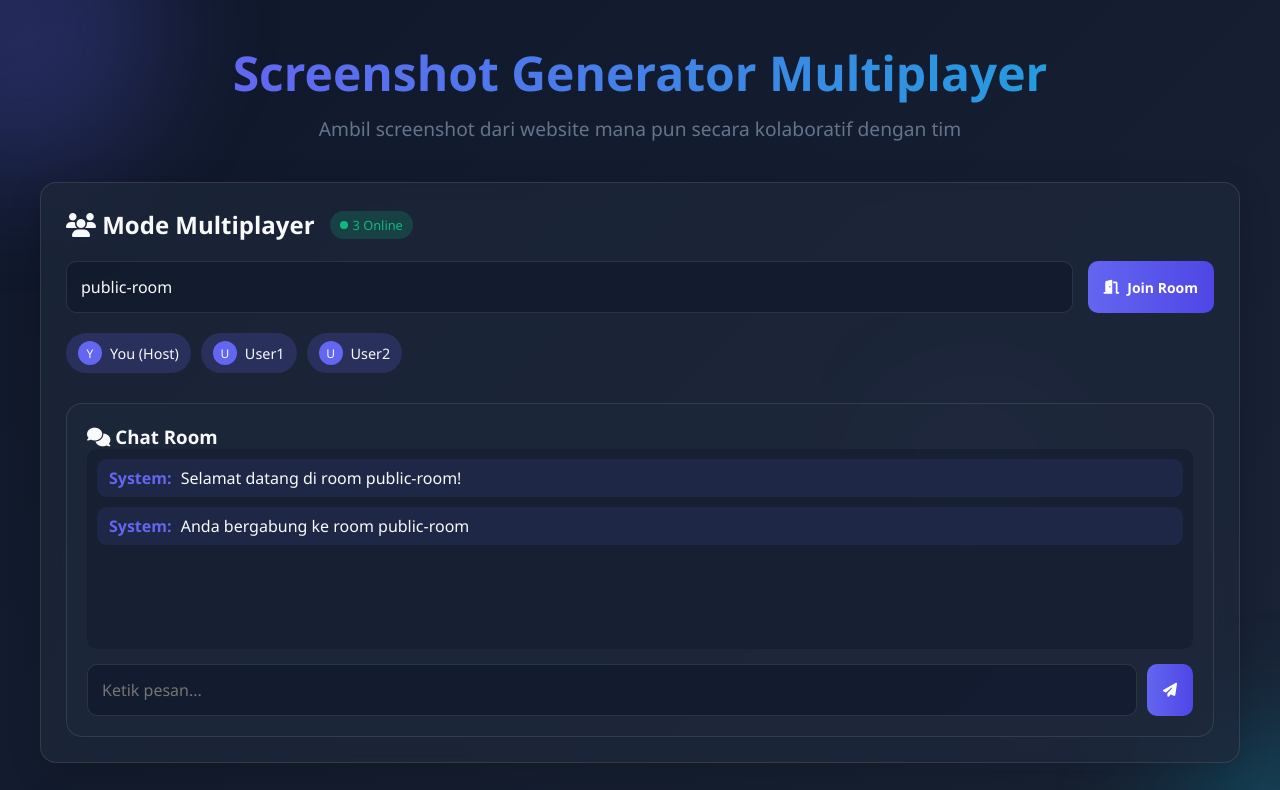
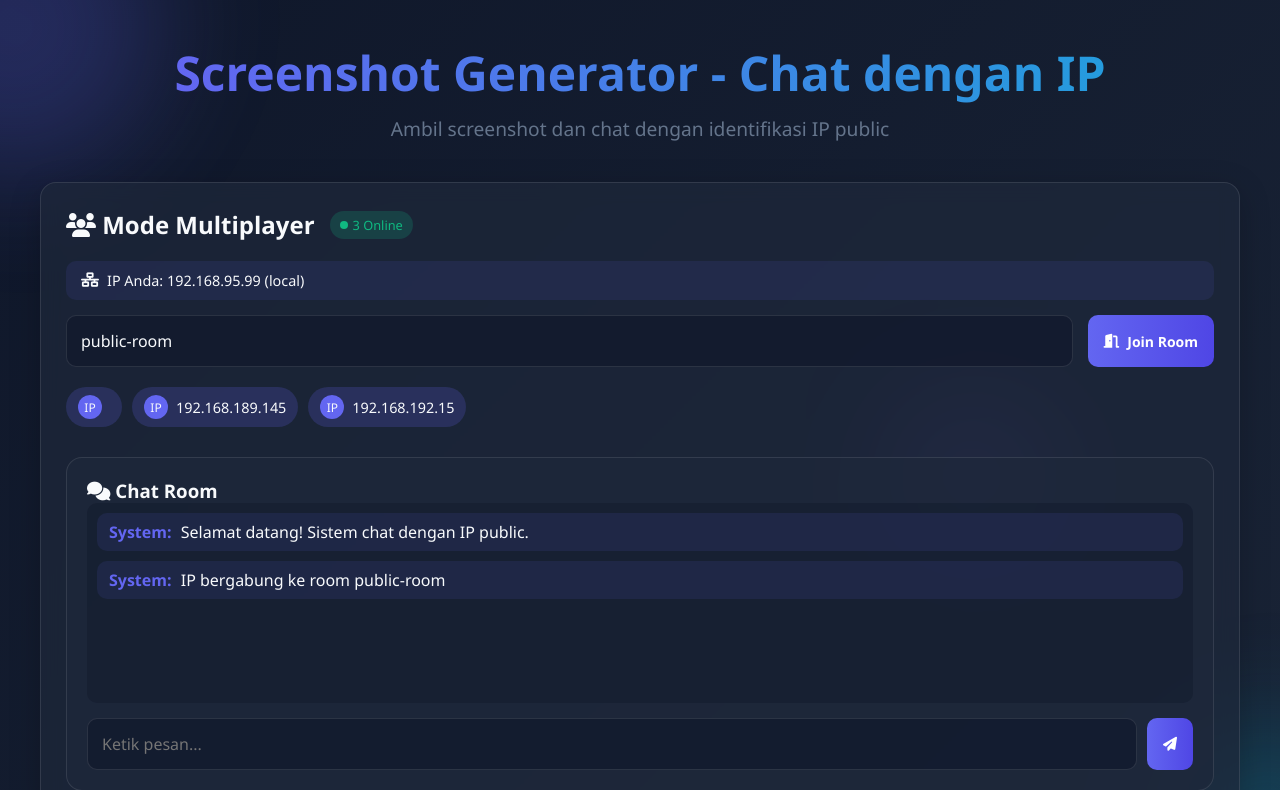
Before and after one commit to branpedia/post, a website: page public/index.html in a window 1280 px wide. Shown: the top 790 px of the page. Drawn offline with nearby package versions, Linux system fonts and the light colour scheme; no server answers.

Commit message:
Update index.html

```diff
--- a/public/index.html
+++ b/public/index.html
@@ -3,7 +3,7 @@
 <head>
     <meta charset="UTF-8">
     <meta name="viewport" content="width=device-width, initial-scale=1.0">
-    <title>Modern Screenshot Generator - Multiplayer</title>
+    <title>Screenshot Generator - Chat dengan IP</title>
     <script src="https://unpkg.com/axios/dist/axios.min.js"></script>
     <link rel="stylesheet" href="https://cdnjs.cloudflare.com/ajax/libs/font-awesome/6.4.0/css/all.min.css">
     <style>
@@ -132,6 +132,17 @@
             background: var(--success);
             border-radius: 50%;
             margin-right: 5px;
+        }
+
+        .ip-info {
+            background: rgba(99, 102, 241, 0.1);
+            padding: 10px 15px;
+            border-radius: 10px;
+            margin-bottom: 15px;
+            font-size: 0.9rem;
+            display: flex;
+            align-items: center;
+            gap: 8px;
         }
 
         .room-controls {
@@ -616,8 +627,8 @@
 
     <div class="container">
         <header>
-            <h1>Screenshot Generator Multiplayer</h1>
-            <p class="subtitle">Ambil screenshot dari website mana pun secara kolaboratif dengan tim</p>
+            <h1>Screenshot Generator - Chat dengan IP</h1>
+            <p class="subtitle">Ambil screenshot dan chat dengan identifikasi IP public</p>
         </header>
 
         <div class="multiplayer-section">
@@ -629,6 +640,11 @@
                 </div>
             </div>
 
+            <div class="ip-info">
+                <i class="fas fa-network-wired"></i>
+                <span>IP Anda: <span id="user-ip">Mendeteksi...</span></span>
+            </div>
+
             <div class="room-controls">
                 <input type="text" id="room-id" placeholder="Masukkan ID Room" value="public-room">
                 <button id="join-room-btn" class="btn btn-primary btn-sm">
@@ -638,8 +654,8 @@
 
             <div class="users-list">
                 <div class="user-badge">
-                    <div class="avatar">Y</div>
-                    <span>You (Host)</span>
+                    <div class="avatar">IP</div>
+                    <span>Mendeteksi IP...</span>
                 </div>
             </div>
 
@@ -648,7 +664,7 @@
                 <div class="chat-messages" id="chat-messages">
                     <div class="chat-message">
                         <span class="message-sender">System:</span>
-                        <span>Selamat datang di room public-room!</span>
+                        <span>Selamat datang! Sistem chat dengan IP public.</span>
                     </div>
                 </div>
                 <div class="chat-input">
@@ -751,13 +767,13 @@
                     <p>Fitur yang tersedia dalam mode multiplayer:</p>
                     <ul style="margin-left: 20px; margin-top: 10px;">
                         <li>Berbagi screenshot ke semua anggota room</li>
-                        <li>Chat real-time dengan anggota room</li>
-                        <li>Melihat aktivitas pengguna lain</li>
+                        <li>Chat real-time dengan anggota room menggunakan IP public</li>
+                        <li>Melihat aktivitas pengguna lain berdasarkan IP</li>
                         <li>Mendownload screenshot yang dibagikan</li>
                     </ul>
                     <div style="margin-top: 20px; padding: 15px; background: rgba(6, 182, 212, 0.1); border-radius: 10px;">
                         <h4><i class="fas fa-lightbulb"></i> Tips Kolaborasi</h4>
-                        <p>Gunakan ID room yang unik untuk tim Anda dan bagikan kepada anggota tim untuk berkolaborasi secara privat.</p>
+                        <p>Setiap pengguna diidentifikasi oleh IP public mereka. Gunakan ID room yang unik untuk tim Anda.</p>
                     </div>
                 </div>
             </div>
@@ -782,7 +798,7 @@
         </div>
 
         <footer>
-            <p>© 2023 Screenshot Generator Multiplayer | Dibuat dengan ❤️ untuk kebutuhan kolaborasi tim</p>
+            <p>© 2023 Screenshot Generator | Dibuat dengan ❤️ untuk kebutuhan kolaborasi tim</p>
         </footer>
     </div>
 
@@ -822,6 +838,7 @@
             const sendMessageBtn = document.getElementById('send-message-btn');
             const shareBtn = document.getElementById('share-btn');
             const clearBtn = document.getElementById('clear-btn');
+            const userIpElement = document.getElementById('user-ip');
             const multiplayerToggle = document.getElementById('multiplayer-toggle');
             const multiplayerSection = document.querySelector('.multiplayer-section');
 
@@ -831,9 +848,38 @@
             // Multiplayer state
             let currentRoom = 'public-room';
             let users = [];
+            let userIP = '';
+
+            // Get user's public IP
+            async function getUserIP() {
+                try {
+                    const response = await fetch('https://api.ipify.org?format=json');
+                    const data = await response.json();
+                    userIP = data.ip;
+                    userIpElement.textContent = userIP;
+
+                    // Update user badge
+                    updateUsersList();
+
+                    return userIP;
+                } catch (error) {
+                    console.error('Error getting IP:', error);
+                    // Fallback to a random IP for demo purposes
+                    userIP = '192.168.' + Math.floor(Math.random() * 255) + '.' + Math.floor(Math.random() * 255);
+                    userIpElement.textContent = userIP + ' (local)';
+
+                    // Update user badge
+                    updateUsersList();
+
+                    return userIP;
+                }
+            }
 
             // Display history
             renderHistory();
+
+            // Get user IP on load
+            getUserIP();
 
             // Tab switching
             tabs.forEach(tab => {
@@ -1033,9 +1079,9 @@
 
                 // Simulate joining a room and finding users
                 const randomUserCount = Math.floor(Math.random() * 5) + 1;
-                users = ['You'];
+                users = [userIP];
                 for (let i = 1; i < randomUserCount; i++) {
-                    users.push(`User${i}`);
+                    users.push(`192.168.${Math.floor(Math.random() * 255)}.${Math.floor(Math.random() * 255)}`);
                 }
 
                 // Update UI
@@ -1043,7 +1089,7 @@
                 onlineCount.textContent = `${randomUserCount} Online`;
 
                 // Add join message to chat
-                addChatMessage('System', `Anda bergabung ke room ${roomId}`);
+                addChatMessage('System', `IP ${userIP} bergabung ke room ${roomId}`);
 
                 showNotification(`Berhasil bergabung ke room ${roomId}`, 'success');
             }
@@ -1056,8 +1102,8 @@
                     const userBadge = document.createElement('div');
                     userBadge.className = 'user-badge';
                     userBadge.innerHTML = `
-                        <div class="avatar">${user === 'You' ? 'Y' : user.charAt(0)}</div>
-                        <span>${user}${user === 'You' ? ' (Host)' : ''}</span>
+                        <div class="avatar">IP</div>
+                        <span>${user}${user === userIP ? ' (Anda)' : ''}</span>
                     `;
                     usersList.appendChild(userBadge);
                 });
@@ -1075,7 +1121,7 @@
                     return;
                 }
 
-                addChatMessage('You', `Membagikan screenshot: ${urlInput.value || 'Website'}`);
+                addChatMessage(userIP, `Membagikan screenshot: ${urlInput.value || 'Website'}`);
                 showNotification('Screenshot dibagikan ke room', 'success');
             }
 
@@ -1087,19 +1133,19 @@
                 showNotification('Riwayat screenshot telah dihapus', 'success');
             }
 
-            // Send message - FIXED VERSION
+            // Send message
             function sendMessage() {
                 const message = chatInput.value.trim();
                 if (!message) return;
 
-                // PERBAIKAN: Langsung kirim pesan yang diketik pengguna
-                addChatMessage('You', message);
+                // Kirim pesan dengan IP pengguna
+                addChatMessage(userIP, message);
                 chatInput.value = '';
 
                 // Simulate response after a delay (hanya untuk demo)
                 setTimeout(() => {
                     if (users.length > 1 && Math.random() > 0.5) {
-                        const randomUser = users.filter(u => u !== 'You')[Math.floor(Math.random() * (users.length - 1))];
+                        const randomUser = users.filter(u => u !== userIP)[Math.floor(Math.random() * (users.length - 1))];
 
                         // Respon berdasarkan pesan yang dikirim user
                         let response;
```
